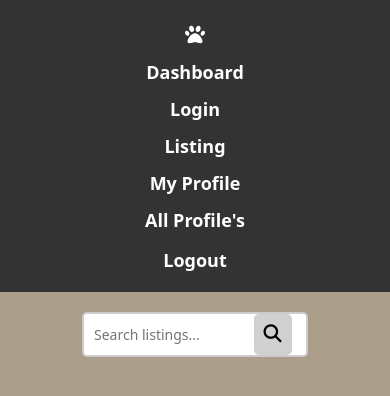
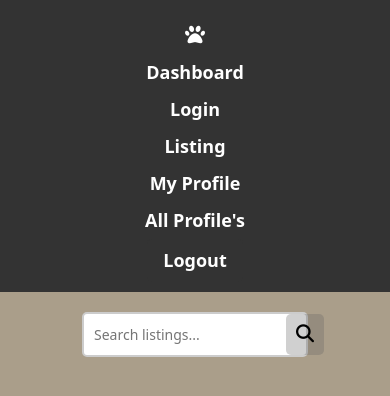
Before and after one commit to Jaymiller2002/PawfetchMatch-frontend1, a React (Vite) app: page / in a window 390 px wide. Shown: the top 396 px of the page. Built offline with nearby package versions, Linux system fonts and the light colour scheme; no server answers.

Commit message:
hopefully make icon look good right next to the search bar

```diff
--- a/src/App.css
+++ b/src/App.css
@@ -358,7 +358,7 @@ body {
   .search-button {
     border-radius: 5px;
     font-size: 14px;
-    margin-left: 155px;
+    margin-left: 220px;
     margin-top: -53px;
   }
 
```
